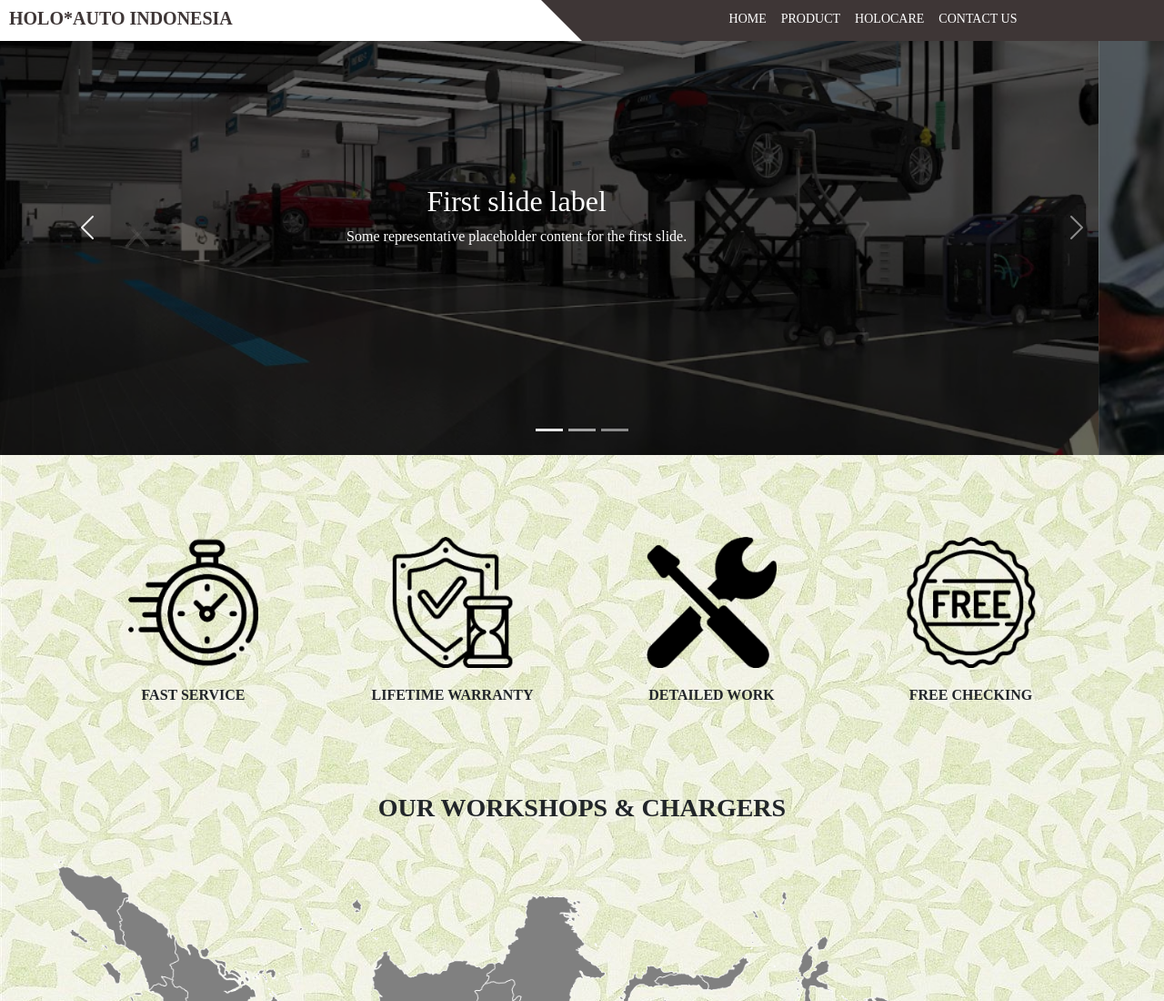
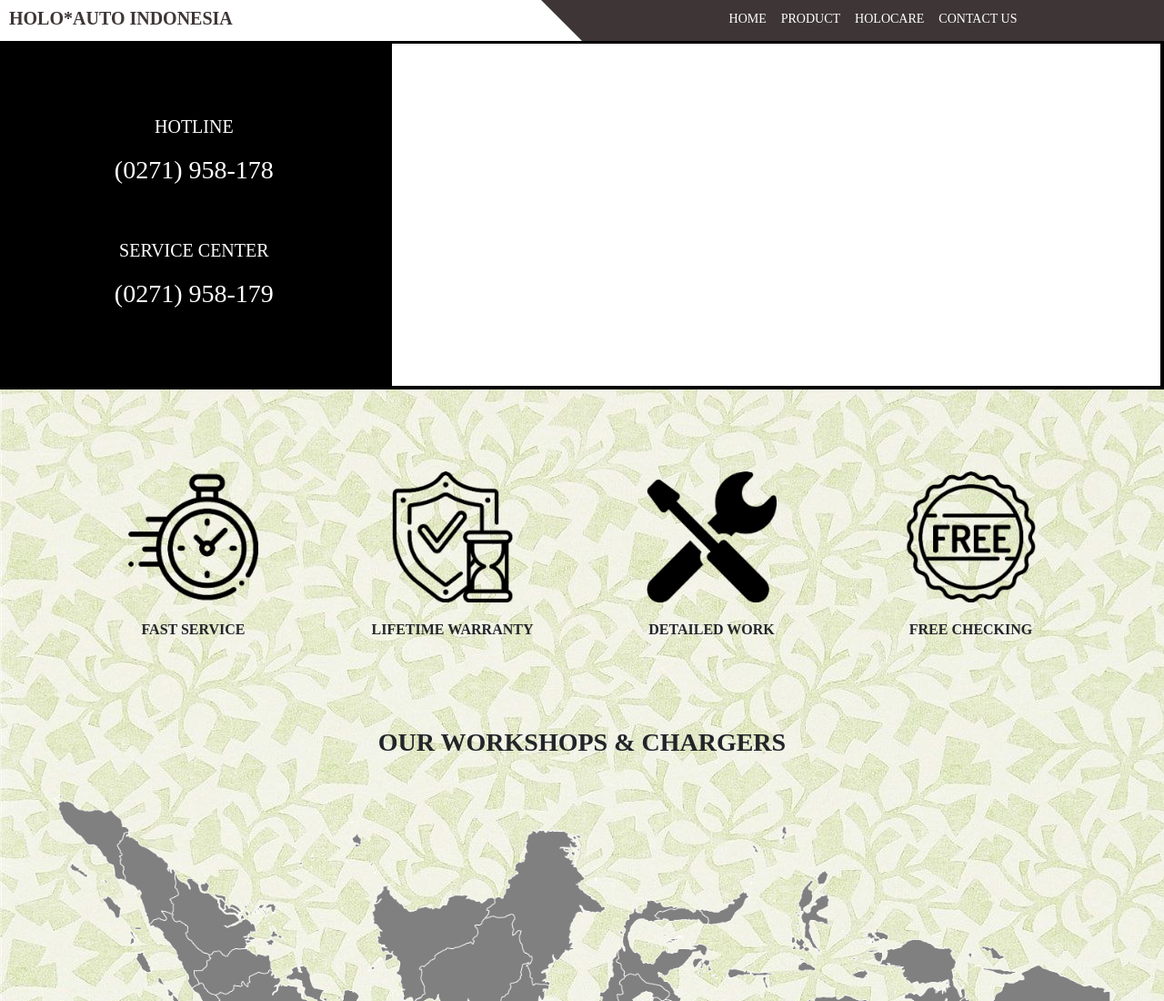
Before and after one commit to haretokidoki/holoauto, a plain HTML site: page contact.html in a window 1280 px wide. Shown: the top 1100 px of the page at 91% size. Drawn offline with Linux system fonts and the light colour scheme; a web font is replaced by a local one.

```diff
--- a/contact.html
+++ b/contact.html
@@ -45,47 +45,28 @@
 		</div>
 	</nav>
 
-	<!-- HEADER -->
-	<div id="carouselExampleCaptions" class="carousel slide" data-bs-ride="carousel">
-	  <div class="carousel-indicators">
-	    <button type="button" data-bs-target="#carouselExampleCaptions" data-bs-slide-to="0" class="active" aria-current="true" aria-label="Slide 1"></button>
-	    <button type="button" data-bs-target="#carouselExampleCaptions" data-bs-slide-to="1" aria-label="Slide 2"></button>
-	    <button type="button" data-bs-target="#carouselExampleCaptions" data-bs-slide-to="2" aria-label="Slide 3"></button>
-	  </div>
-	  <div class="carousel-inner">
-	    <div class="carousel-item active">
-	      <img src="images/slide-1.png" class="d-block w-100" alt="...">
-	      <div class="overlay sliderov"></div>
-	      <div class="description">
-	        <h2>First slide label</h2>
-	        <p>Some representative placeholder content for the first slide.</p>
+	<div class="container-fluid" style="margin-bottom: 0.3%">
+		<div class="row">
+			<p>-</p>
 		</div>
 	</div>
-	    <div class="carousel-item">
-	      <img src="images/slide-2.jpg" class="d-block w-100" alt="...">
-	      <div class="overlay sliderov"></div>
-	      <div class="description">
-	        <h2>Second slide label</h2>
-	        <p>Some representative placeholder content for the second slide.</p>
+
+	<div class="container-fluid">
+		<div class="row">
+			<div class="col-sm-4" style="background-color: black">
+				<div class="context">
+					<p>HOTLINE</p>
+					<h3></i> (0271) 958-178</h3>
+					<br>
+					<br>
+					<p>SERVICE CENTER</p>
+					<h3></i> (0271) 958-179 </h3>
 				</div>
 			</div>
-	    <div class="carousel-item">
-	      <img src="images/slide-3.jpg" class="d-block w-100" alt="...">
-	      <div class="overlay sliderov"></div>
-	      <div class="description">
-	        <h2>Third slide label</h2>
-	        <p>Some representative placeholder content for the third slide.</p>
+			<div class="col-sm-8" style="background-color: white; border: 4px solid black;">
+
 			</div>
 		</div>
-	  </div>
-	  <button class="carousel-control-prev" type="button" data-bs-target="#carouselExampleCaptions" data-bs-slide="prev">
-	    <span class="carousel-control-prev-icon" aria-hidden="true"></span>
-	    <span class="visually-hidden">Previous</span>
-	  </button>
-	  <button class="carousel-control-next" type="button" data-bs-target="#carouselExampleCaptions" data-bs-slide="next">
-	    <span class="carousel-control-next-icon" aria-hidden="true"></span>
-	    <span class="visually-hidden">Next</span>
-	  </button>
 	</div>
 
  	<div class="container features">
```
Also changed, not shown: holocare.html (+6 -6 lines). Lines whose indentation alone changed are shown as unchanged.
